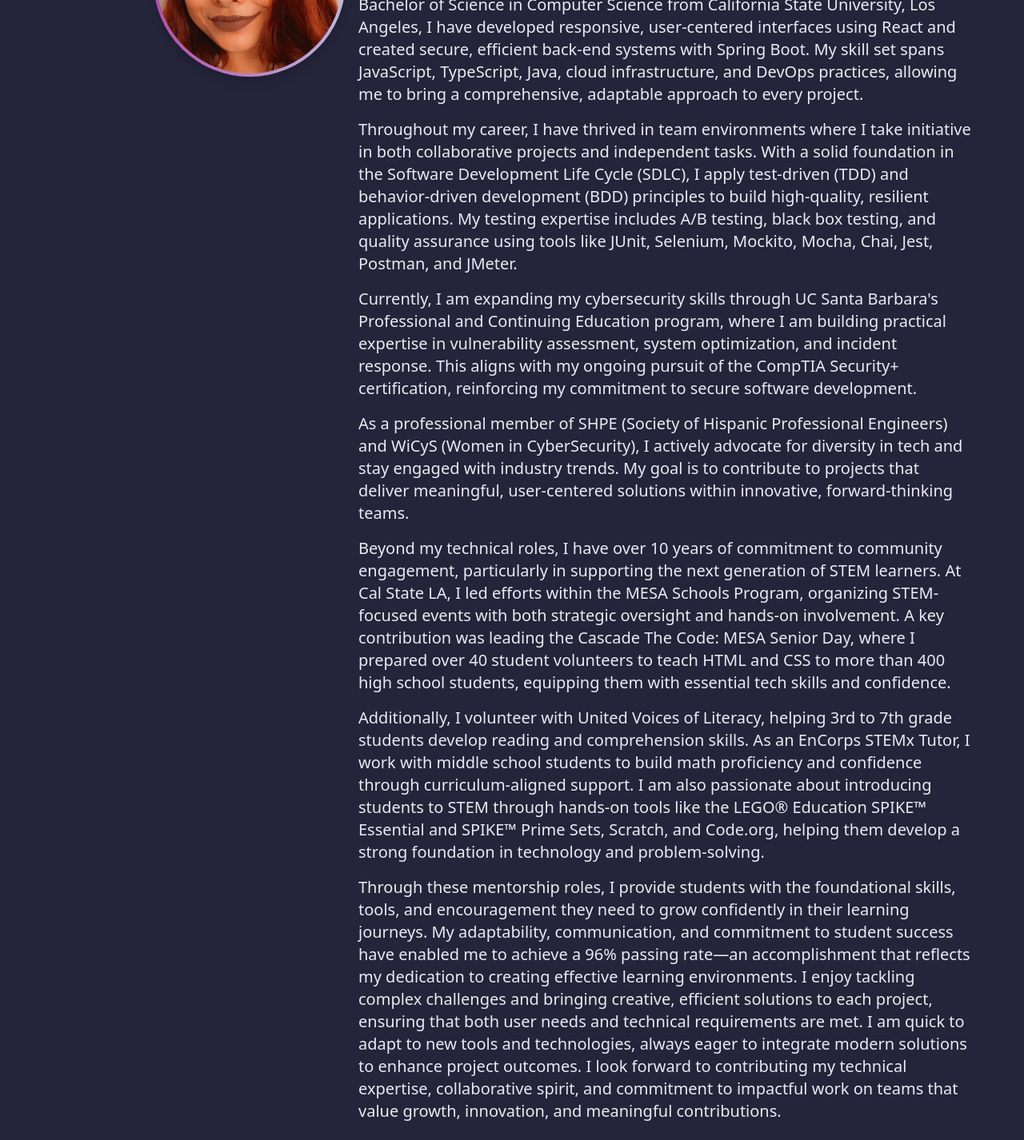
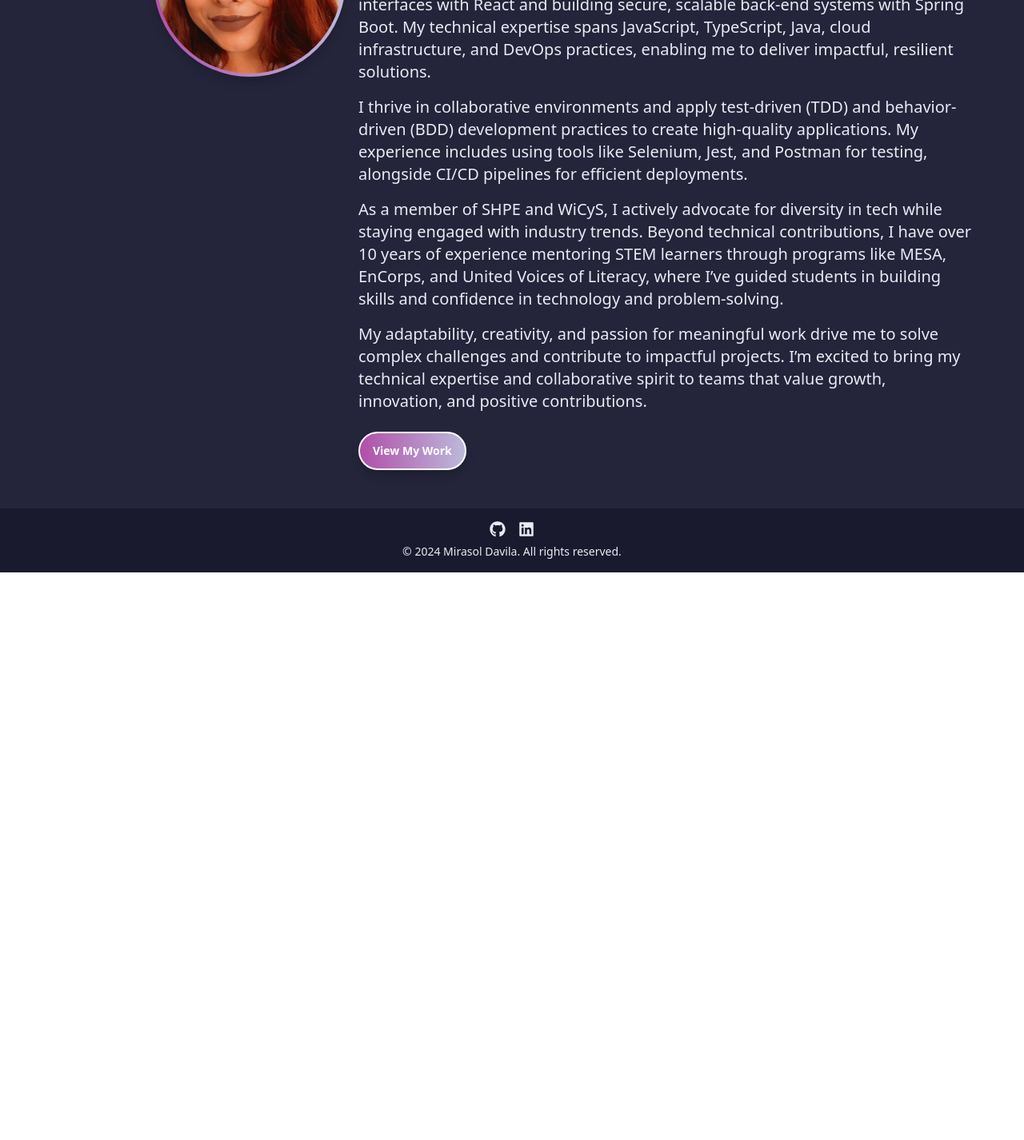
Before and after one commit to mirasoldavila13/React-Portfolio, a React (Vite) app in the folder react-portfolio/: page / in a window 1280 px wide. Shown: the part 240-1666 px from the top of the page at 80% size. After the commit the page ends 956 px from the top, so only its background shows below. Built offline with nearby package versions, Linux system fonts and the light colour scheme; no server answers.

Commit message:
feat(AboutMe): Update About Me content with streamlined version highlighting technical expertise, mentorship, and collaborative spirit

```diff
--- a/react-portfolio/src/pages/AboutMe.tsx
+++ b/react-portfolio/src/pages/AboutMe.tsx
@@ -26,31 +26,19 @@ function AboutMe() {
           </header>
 
           <AnimatedParagraph>
-            I’m a full-stack software engineer with extensive experience in designing and deploying scalable solutions across both front-end and back-end systems. With a Bachelor of Science in Computer Science from California State University, Los Angeles, I have developed responsive, user-centered interfaces using React and created secure, efficient back-end systems with Spring Boot. My skill set spans JavaScript, TypeScript, Java, cloud infrastructure, and DevOps practices, allowing me to bring a comprehensive, adaptable approach to every project.
+            I’m a full-stack software engineer with a Bachelor of Science in Computer Science from California State University, Los Angeles. I specialize in creating user-focused interfaces with React and building secure, scalable back-end systems with Spring Boot. My technical expertise spans JavaScript, TypeScript, Java, cloud infrastructure, and DevOps practices, enabling me to deliver impactful, resilient solutions.
           </AnimatedParagraph>
 
           <AnimatedParagraph delay={0.2}>
-            Throughout my career, I have thrived in team environments where I take initiative in both collaborative projects and independent tasks. With a solid foundation in the Software Development Life Cycle (SDLC), I apply test-driven (TDD) and behavior-driven development (BDD) principles to build high-quality, resilient applications. My testing expertise includes A/B testing, black box testing, and quality assurance using tools like JUnit, Selenium, Mockito, Mocha, Chai, Jest, Postman, and JMeter.
+            I thrive in collaborative environments and apply test-driven (TDD) and behavior-driven (BDD) development practices to create high-quality applications. My experience includes using tools like Selenium, Jest, and Postman for testing, alongside CI/CD pipelines for efficient deployments.
           </AnimatedParagraph>
 
           <AnimatedParagraph delay={0.3}>
-            Currently, I am expanding my cybersecurity skills through UC Santa Barbara's Professional and Continuing Education program, where I am building practical expertise in vulnerability assessment, system optimization, and incident response. This aligns with my ongoing pursuit of the CompTIA Security+ certification, reinforcing my commitment to secure software development.
+            As a member of SHPE and WiCyS, I actively advocate for diversity in tech while staying engaged with industry trends. Beyond technical contributions, I have over 10 years of experience mentoring STEM learners through programs like MESA, EnCorps, and United Voices of Literacy, where I’ve guided students in building skills and confidence in technology and problem-solving.
           </AnimatedParagraph>
 
           <AnimatedParagraph delay={0.4}>
-            As a professional member of SHPE (Society of Hispanic Professional Engineers) and WiCyS (Women in CyberSecurity), I actively advocate for diversity in tech and stay engaged with industry trends. My goal is to contribute to projects that deliver meaningful, user-centered solutions within innovative, forward-thinking teams.
-          </AnimatedParagraph>
-
-          <AnimatedParagraph delay={0.5}>
-            Beyond my technical roles, I have over 10 years of commitment to community engagement, particularly in supporting the next generation of STEM learners. At Cal State LA, I led efforts within the MESA Schools Program, organizing STEM-focused events with both strategic oversight and hands-on involvement. A key contribution was leading the Cascade The Code: MESA Senior Day, where I prepared over 40 student volunteers to teach HTML and CSS to more than 400 high school students, equipping them with essential tech skills and confidence.
-          </AnimatedParagraph>
-
-          <AnimatedParagraph delay={0.6}>
-            Additionally, I volunteer with United Voices of Literacy, helping 3rd to 7th grade students develop reading and comprehension skills. As an EnCorps STEMx Tutor, I work with middle school students to build math proficiency and confidence through curriculum-aligned support. I am also passionate about introducing students to STEM through hands-on tools like the LEGO® Education SPIKE™ Essential and SPIKE™ Prime Sets, Scratch, and Code.org, helping them develop a strong foundation in technology and problem-solving.
-          </AnimatedParagraph>
-
-          <AnimatedParagraph delay={0.7}>
-            Through these mentorship roles, I provide students with the foundational skills, tools, and encouragement they need to grow confidently in their learning journeys. My adaptability, communication, and commitment to student success have enabled me to achieve a 96% passing rate—an accomplishment that reflects my dedication to creating effective learning environments. I enjoy tackling complex challenges and bringing creative, efficient solutions to each project, ensuring that both user needs and technical requirements are met. I am quick to adapt to new tools and technologies, always eager to integrate modern solutions to enhance project outcomes. I look forward to contributing my technical expertise, collaborative spirit, and commitment to impactful work on teams that value growth, innovation, and meaningful contributions.
+            My adaptability, creativity, and passion for meaningful work drive me to solve complex challenges and contribute to impactful projects. I’m excited to bring my technical expertise and collaborative spirit to teams that value growth, innovation, and positive contributions.
           </AnimatedParagraph>
 
           {/* Gradient Button */}
@@ -62,10 +50,6 @@ function AboutMe() {
               boxShadow: "0px 0px 15px rgba(255, 105, 180, 0.5)",
             }}
             whileTap={{ scale: 0.95 }}
-            style={{
-              color: "textLight",
-              textShadow: "0px 0px 5px rgba(0, 0, 0, 0.5)",
-            }}
           >
             View My Work
           </motion.a>
```
